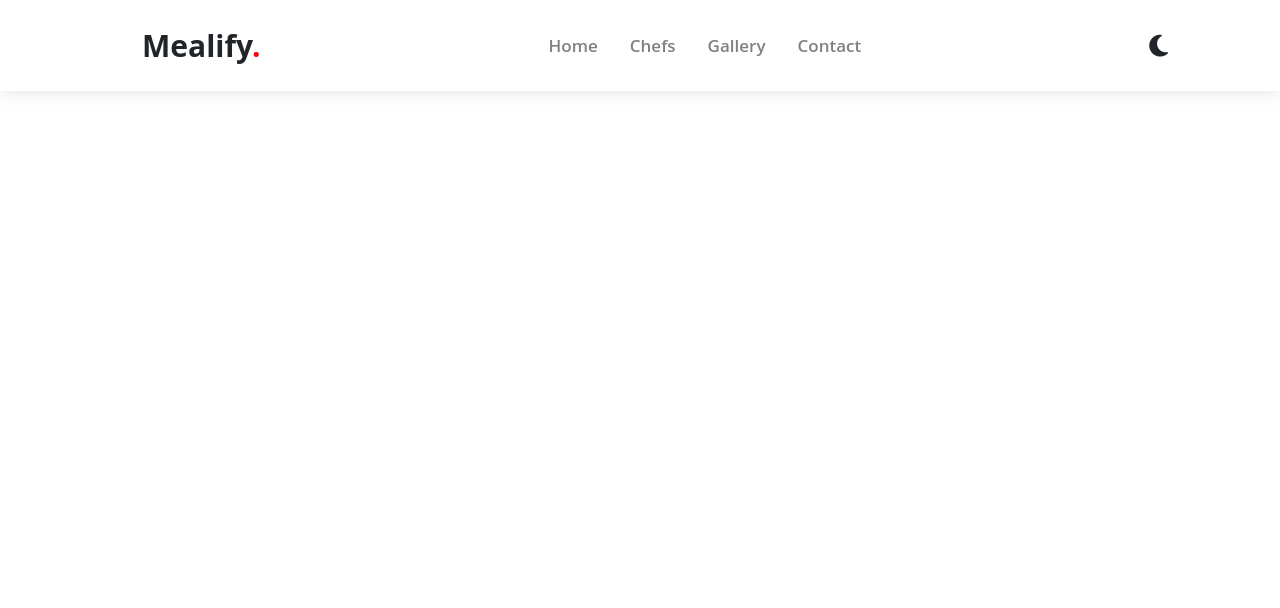
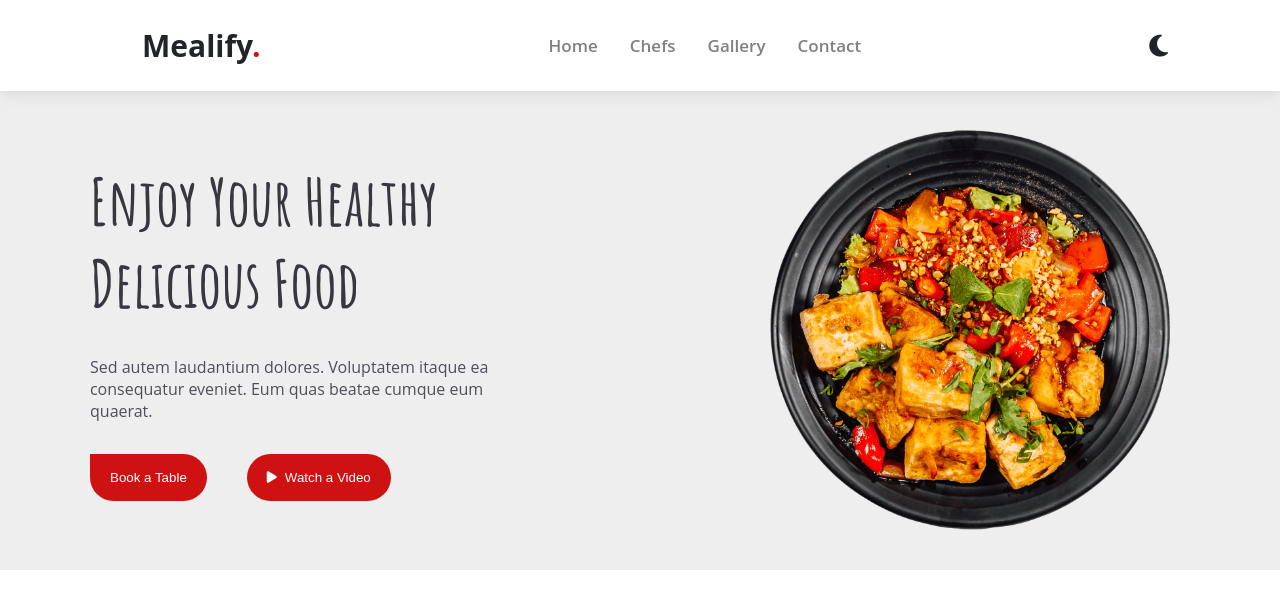
Before and after one commit to Maihetemy/Mealify, a plain HTML site: page index.html in a window 1280 px wide. Drawn offline with Linux system fonts and the light colour scheme.

Commit message:
intro section

```diff
--- a/css/media.css
+++ b/css/media.css
@@ -4,7 +4,14 @@
 /* sm */
 @media (min-width: 768px) {
 
+    /* ------------------------------------------------------------------- */
+    /* nav bar */
     nav {
+        position: fixed;
+        top: 0;
+        left: 0;
+        right: 0;
+        z-index: 9999;
         box-shadow: 0 2px 16px 0 rgba(0, 0, 0, .1);
     }
 
@@ -58,6 +65,30 @@
     .container .dark-mode-icon {
         visibility: visible;
     }
+
+    /* -------------------------------------------------------- */
+    /* intro */
+    .intro {
+        display: flex;
+        justify-content: space-between;
+        flex-wrap: nowrap;
+        margin: 90px 0px;
+        padding: 20px 90px;
+    }
+
+    .intro .content {
+        width: 40%;
+        justify-content: flex-start;
+        text-align: left;
+    }
+    .intro .content .book-button{
+        border-radius: 0px 50px 50px 50px ;
+    }
+
+    .main-dish {
+        width: 40%;
+    }
+
 }
 
 /* md */
--- a/css/style.css
+++ b/css/style.css
@@ -1,15 +1,15 @@
 /* General */
+/* mobile first */
 
 *,
 *::after,
 *::before {
     box-sizing: border-box;
-
 }
 
 body {
+    font-family: "Open Sans", system-ui, "Segoe UI", Roboto, "Helvetica Neue", Arial, "Noto Sans", "Liberation Sans", sans-serif, "Apple Color Emoji", "Segoe UI Emoji", "Segoe UI Symbol", "Noto Color Emoji";
     margin: 0;
-    font-family: "Open Sans", system-ui, "Segoe UI", Roboto, "Helvetica Neue", Arial, "Noto Sans", "Liberation Sans", sans-serif, "Apple Color Emoji", "Segoe UI Emoji", "Segoe UI Symbol", "Noto Color Emoji";
 }
 
 .clear {
@@ -19,13 +19,10 @@ body {
 /* ------------------------------------------------------------------- */
 /* nav bar */
 nav {
-    position: fixed;
-    top: 0;
-    left: 0;
-    right: 0;
-    z-index: 9999;
     background-color: white;
     padding-left: 30px;
+    /* position: relative;
+    z-index: 9999; */
 }
 
 .container .logo h1 {
@@ -35,7 +32,7 @@ nav {
 }
 
 .container .logo span {
-    color: red;
+    color: rgb(206, 18, 18);
 }
 
 .dark-mode-icon {
@@ -71,3 +68,142 @@ nav {
 .container .menu a:hover {
     color: black;
 }
+
+/* ------------------------------------------------------------------- */
+/* intro section */
+
+.intro {
+    /* height: 100vh; */
+    background-color: rgb(238, 238, 238);
+    display: flex;
+    align-items: center;
+    justify-content: center;
+    flex-wrap: wrap-reverse;
+    padding: 50px 0px;
+}
+
+
+.intro .content {
+    width: 100%;
+    color: rgb(79, 79, 90);
+    display: flex;
+    justify-content: center;
+    align-items: center;
+    flex-wrap: wrap;
+    text-align: center;
+}
+
+.intro .content h2 {
+    font-size: 65px;
+    font-weight: 700;
+    color: rgb(55, 55, 63);
+    font-family: "Amatic SC", sans-serif;
+    margin: 0;
+}
+.intro .content p{
+    padding: 16px 0px;
+}
+.buttons-container {
+    display: flex;
+    justify-content: center;
+    gap: 2.5rem;
+}
+
+.intro .content button {
+    border: 0px;
+    color: white;
+    background-color: rgb(206, 18, 18);
+    display: flex;
+    justify-content: center;
+    align-items: center;
+    border-radius: 50px;
+    padding: 16px 20px;
+
+
+}
+.intro .content button i {
+    margin-right: 8px;
+}
+
+
+/* .watch-button {
+    display: flex;
+    justify-content: center;
+    align-items: center;
+    background-color: white;
+    border-radius: 100%;
+}
+.video-icon{
+    padding: 20px;
+    background-color: white;
+    border-left: 10px solid rgb(206, 18, 18);
+    border-right: 10px solid transparent;
+    border-top: 10px solid transparent;
+    border-bottom: 10px solid rgb(206, 18, 18);
+    border-radius: 100%;
+}*/
+.main-dish {
+    padding: 0px 20px;
+    margin: 20px 0px;
+}
+
+.main-dish img {
+    width: 100%;
+    display: block;
+
+}
+
+.main-dish:hover {
+    animation: vibration .7s infinite;
+}
+
+@keyframes vibration {
+    0% {
+        transform: translateX(1px) .1s;
+    }
+
+    10% {
+        transform: translateX(-1px);
+
+    }
+
+    20% {
+        transform: translateY(1px);
+
+    }
+
+    30% {
+        transform: translateY(-1px);
+
+    }
+
+    40% {
+        transform: translateX(1px);
+    }
+
+    50% {
+        transform: translateX(-3px);
+    }
+
+    60% {
+        transform: translateY(3px);
+
+    }
+
+    70% {
+        transform: translateY(-3px);
+    }
+
+    80% {
+        transform: translateX(3px);
+    }
+
+    90% {
+        transform: translateX(-3px);
+    }
+
+    100% {
+        transform: translateY(3px);
+    }
+
+}
--- a/index.html
+++ b/index.html
@@ -4,6 +4,9 @@
 <head>
     <meta charset="UTF-8">
     <meta name="viewport" content="width=device-width, initial-scale=1.0">
+    <link rel="preconnect" href="https://fonts.googleapis.com">
+    <link rel="preconnect" href="https://fonts.gstatic.com" crossorigin>
+    <link href="https://fonts.googleapis.com/css2?family=Amatic+SC:wght@400;700&display=swap" rel="stylesheet">
     <link rel="stylesheet" href="https://cdnjs.cloudflare.com/ajax/libs/font-awesome/6.6.0/css/all.min.css"
         integrity="sha512-Kc323vGBEqzTmouAECnVceyQqyqdsSiqLQISBL29aUW4U/M7pSPA/gEUZQqv1cwx4OnYxTxve5UMg5GT6L4JJg=="
         crossorigin="anonymous" referrerpolicy="no-referrer" />
@@ -31,6 +34,28 @@
             </div>
         </div>
     </nav>
+    <div class="intro">
+
+            <div class="content">
+                <h2>Enjoy Your Healthy<br>Delicious Food</h2>
+                <p>Sed autem laudantium dolores. Voluptatem itaque ea <br> consequatur eveniet. Eum quas beatae cumque eum
+                    quaerat.</p>
+                <div class="buttons-container">
+                    <button class="book-button">Book a Table</button>
+                    <button class="watch-button">
+                        <div class="video-icon">
+                            <i class="fa-solid fa-play"></i>
+                        </div>
+                        <span>Watch a Video</span>
+                    </button>
+                </div>
+            </div>
+            <div class="main-dish">
+                <img src="/images/hero-img.png" alt="main dish">
+            </div>
+
+    </div>
+
 </body>
 
 </html>
```
Also changed, not shown: images/chefs-1.jpg (added), images/chefs-2.jpg (added), images/chefs-3.jpg (added), images/favicon.png (added), images/hero-img.png (added), images/meal-1.jpg (added), images/meal-2.jpg (added), images/meal-3.jpg (added), images/meal-4.jpg (added), images/meal-5.jpg (added), images/meal-6.jpg (added), images/meal-7.jpg (added).
